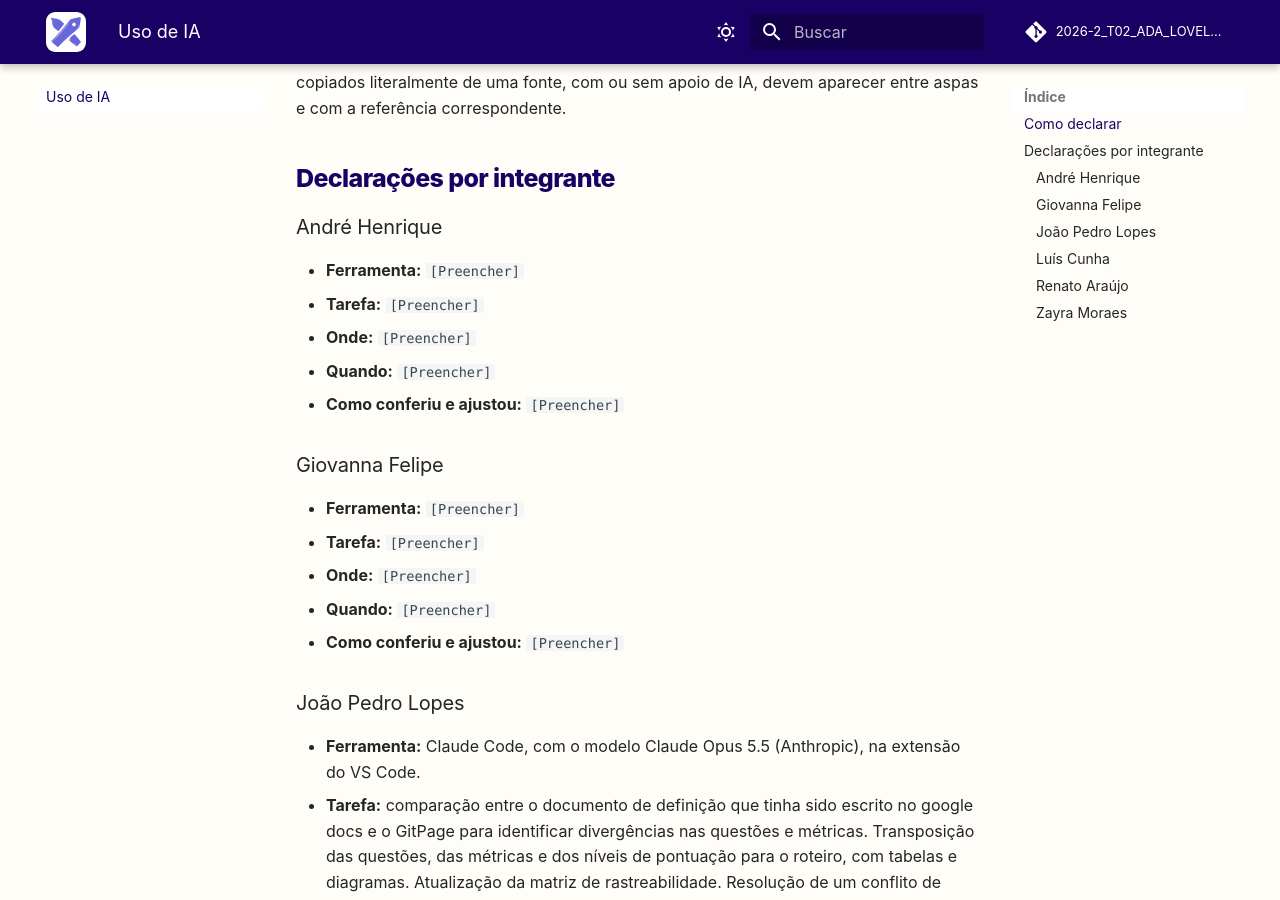
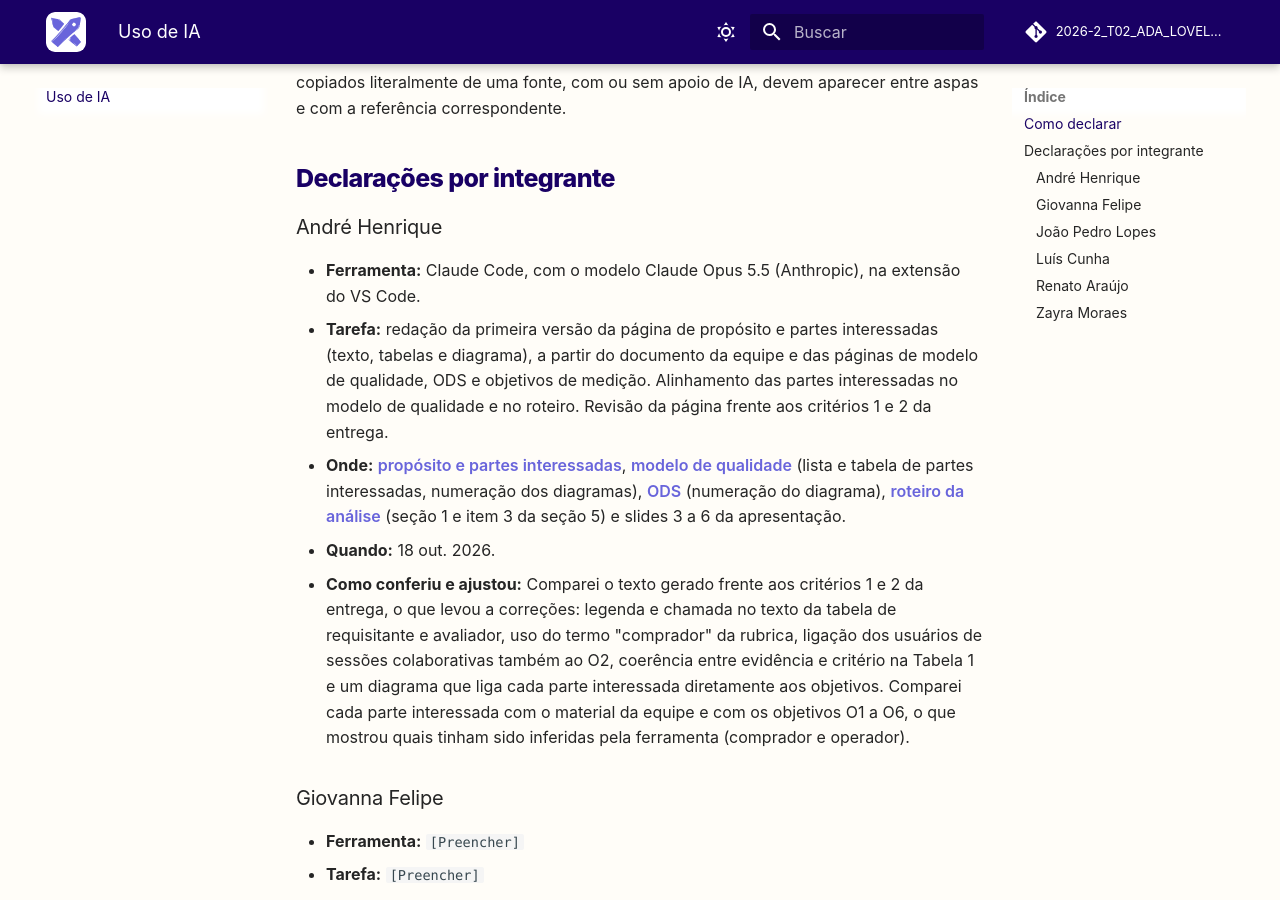
Before and after one commit to FCTE-Qualidade-de-Software-1/2026-2_T02_ADA_LOVELACE, an MkDocs documentation site: the page built from docs/uso-ia.md, in a window 1280 px wide and 900 px high, scrolled down 687 px. Built offline with MkDocs 1.6.1 and Material for MkDocs 9.7.7, drawn with Linux system fonts in a browser that asks for light colours; comment, search, counter and statistics services are not loaded.

Commit message:
adicione o uso de IA

```diff
--- a/docs/uso-ia.md
+++ b/docs/uso-ia.md
@@ -27,11 +27,27 @@ aparecer entre aspas e com a referência correspondente.
 
 ### André Henrique
 
-* **Ferramenta:** `[Preencher]`
-* **Tarefa:** `[Preencher]`
-* **Onde:** `[Preencher]`
-* **Quando:** `[Preencher]`
-* **Como conferiu e ajustou:** `[Preencher]`
+* **Ferramenta:** Claude Code, com o modelo Claude Opus 5.5 (Anthropic), na
+  extensão do VS Code.
+* **Tarefa:** redação da primeira versão da página de propósito e partes
+  interessadas (texto, tabelas e diagrama), a partir do documento da equipe e
+  das páginas de modelo de qualidade, ODS e objetivos de medição.
+  Alinhamento das partes interessadas no modelo de qualidade e no roteiro.
+  Revisão da página frente aos critérios 1 e 2 da entrega.
+* **Onde:** [propósito e partes interessadas](fase1/proposito-partes-interessadas.md),
+  [modelo de qualidade](fase1/modelo-qualidade.md) (lista e tabela de partes
+  interessadas, numeração dos diagramas), [ODS](fase1/ods.md) (numeração do
+  diagrama), [roteiro da análise](analise/roteiro.md) (seção 1 e item 3 da
+  seção 5) e slides 3 a 6 da apresentação.
+* **Quando:** 18 out. 2026.
+* **Como conferiu e ajustou:** Comparei o texto gerado frente aos
+  critérios 1 e 2 da entrega, o que levou a correções: legenda e chamada no
+  texto da tabela de requisitante e avaliador, uso do termo "comprador" da
+  rubrica, ligação dos usuários de sessões colaborativas também ao O2,
+  coerência entre evidência e critério na Tabela 1 e um diagrama que liga cada
+  parte interessada diretamente aos objetivos. Comparei cada parte
+  interessada com o material da equipe e com os objetivos O1 a O6, o que
+  mostrou quais tinham sido inferidas pela ferramenta (comprador e operador).
 
 ### Giovanna Felipe
 
```
